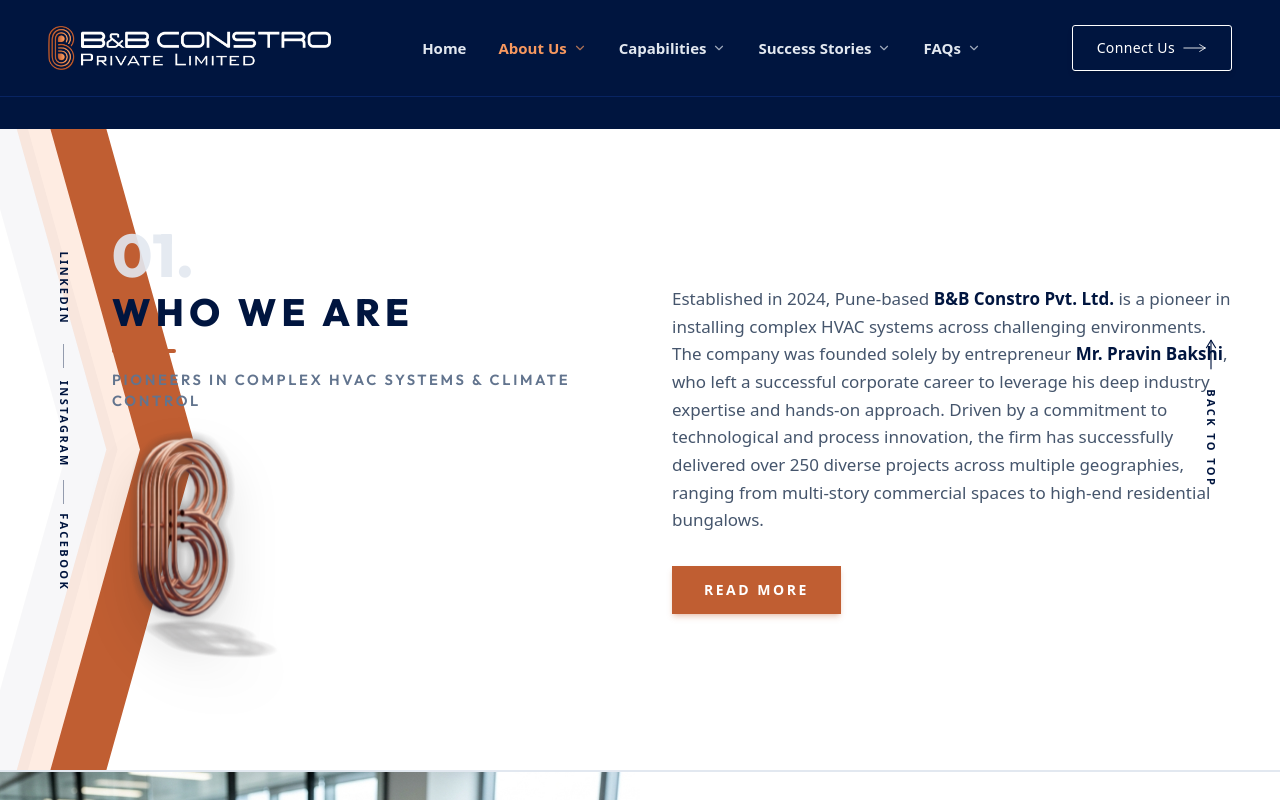
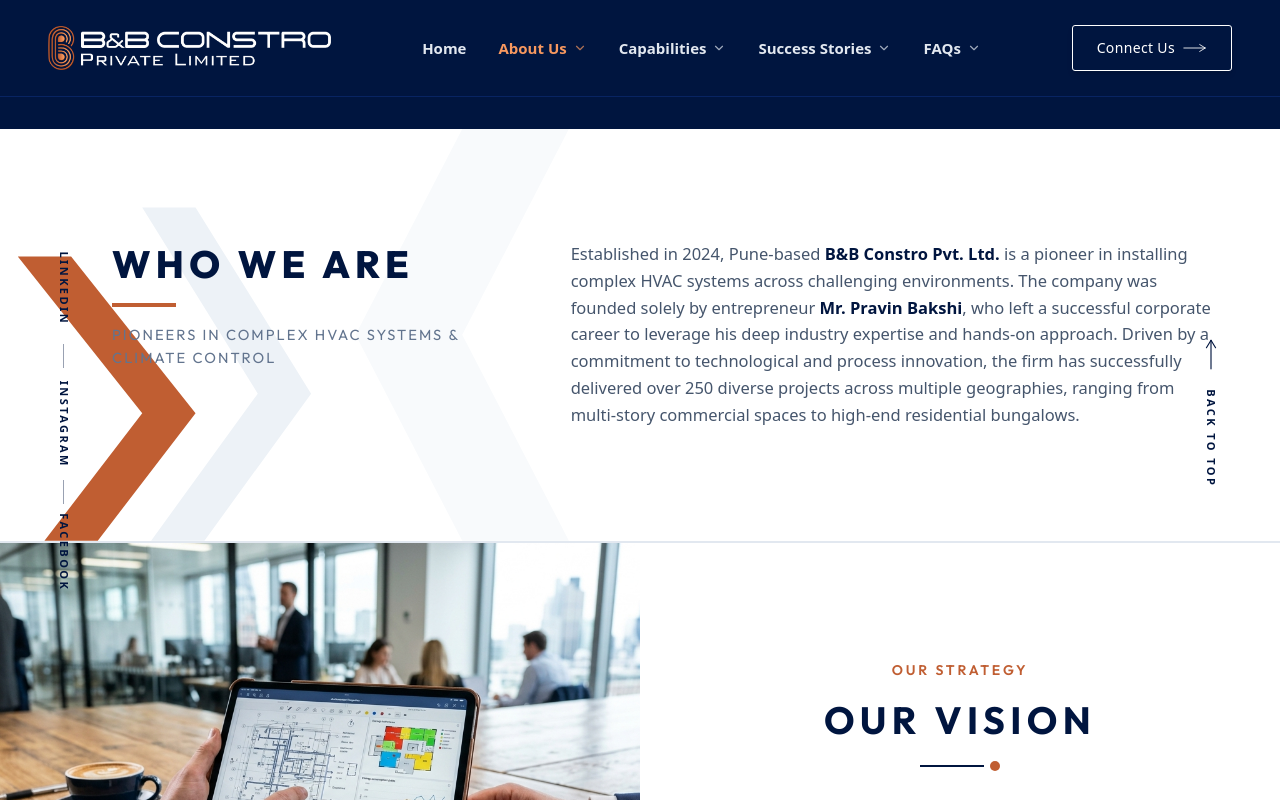
Before and after one commit to excitenext21-bit/bbconstro, a React (Vite) app: page /about in a window 1280 px wide. Shown: the top 800 px of the page. Built offline with nearby package versions, Linux system fonts and the light colour scheme; a web font is replaced by a local one.

Commit message:
Redesign Who We Are section exactly matching Image 2 style with Image 1 content, brand copper chevrons, and removed read more button

```diff
--- a/src/App.tsx
+++ b/src/App.tsx
@@ -133,12 +133,7 @@
             path="/about"
             element={
               <div className="py-8 animate-fadeIn">
-                <WhoWeAreSection
-                  onReadMore={() => {
-                    const el = document.getElementById('vision-mission');
-                    if (el) el.scrollIntoView({ behavior: 'smooth' });
-                  }}
-                />
+                <WhoWeAreSection />
                 <VisionMissionSection />
                 <ValuesSection />
                 <WhyChooseUsSection />
--- a/src/components/WhoWeAreSection.tsx
+++ b/src/components/WhoWeAreSection.tsx
@@ -1,102 +1,71 @@
 import React from 'react';
 
-interface WhoWeAreSectionProps {
-  onReadMore?: () => void;
-}
-
-export const WhoWeAreSection: React.FC<WhoWeAreSectionProps> = ({ onReadMore }) => {
+export const WhoWeAreSection: React.FC = () => {
   return (
     <section
       id="who-we-are"
       data-theme="light"
-      className="relative py-16 sm:py-20 lg:py-24 bg-white text-[#0f172a] border-b border-slate-200 overflow-hidden"
+      className="relative py-20 sm:py-24 lg:py-28 bg-white text-[#0f172a] border-b border-slate-200 overflow-hidden"
     >
-      {/* Geometric Chevron Accent on Left Margin matching Image 2 Style in Brand Copper */}
+      {/* Background Architectural Chevron Graphics matching Image 2 Style in Brand Copper */}
       <div
-        className="absolute left-0 top-0 bottom-0 w-28 sm:w-40 lg:w-56 pointer-events-none select-none overflow-hidden z-0"
+        className="absolute inset-0 pointer-events-none select-none overflow-hidden z-0"
         aria-hidden="true"
       >
         <svg
-          className="h-full w-full"
-          viewBox="0 0 200 400"
+          className="w-full h-full"
+          viewBox="0 0 1440 420"
           preserveAspectRatio="none"
           fill="none"
           xmlns="http://www.w3.org/2000/svg"
         >
-          {/* Faint Navy Background Chevron */}
+          {/* Large Center Faint Angle Band matching Image 2 */}
           <path
-            d="M-20,0 L60,200 L-20,400 L25,400 L105,200 L25,0 Z"
-            fill="#00153f"
-            fillOpacity="0.03"
+            d="M 520,0 L 400,210 L 520,420 L 640,420 L 520,210 L 640,0 Z"
+            fill="#f8fafc"
           />
-          {/* Soft Copper Glow Chevron */}
+
+          {/* Secondary Faint Slate/Grey Chevron matching Image 2 */}
           <path
-            d="M15,0 L95,200 L15,400 L55,400 L135,200 L55,0 Z"
-            fill="#f7985f"
-            fillOpacity="0.18"
+            d="M 160,80 L 290,270 L 170,420 L 230,420 L 350,270 L 220,80 Z"
+            fill="#edf2f7"
           />
-          {/* Primary Solid Brand Copper Chevron matching Image 2 */}
+
+          {/* Primary Solid Brand Copper Chevron matching Image 2 (replacing yellow) */}
           <path
-            d="M45,0 L125,200 L45,400 L95,400 L175,200 L95,0 Z"
+            d="M 20,130 L 160,290 L 50,420 L 110,420 L 220,290 L 80,130 Z"
             fill="#c05e32"
           />
         </svg>
       </div>
 
-      <div className="relative max-w-7xl mx-auto px-4 sm:px-6 lg:px-12 z-10">
-        <div className="grid grid-cols-1 lg:grid-cols-12 gap-10 lg:gap-16 items-center">
+      <div className="relative max-w-7xl mx-auto px-6 sm:px-10 lg:px-16 z-10">
+        <div className="grid grid-cols-1 lg:grid-cols-12 gap-8 lg:gap-16 items-start">
 
-          {/* Left Column: Heading, Accent Line, Subtitle & 3D Copper Motif */}
-          <div className="lg:col-span-6 pl-6 sm:pl-12 lg:pl-16">
-            {/* Watermark "01." from Image 1 */}
-            <span className="text-4xl sm:text-5xl lg:text-6xl font-black text-slate-200/90 font-['Outfit'] select-none block mb-1">
-              01.
-            </span>
-
-            {/* Main Heading: WHO WE ARE (keeping font size same at 38px) */}
-            <h1
-              className="text-[30px] sm:text-[38px] font-extrabold uppercase tracking-[0.14em] text-[#00153f] font-['Outfit'] leading-tight"
+          {/* Left Column: Heading, Accent Underline, Subtitle matching Image 2 */}
+          <div className="lg:col-span-5 pl-4 sm:pl-8 lg:pl-12">
+            {/* Main Heading: WHO WE ARE (38px font size, matching Image 2 "ABOUT US") */}
+            <h2
+              className="text-[32px] sm:text-[38px] font-extrabold uppercase tracking-[0.14em] text-[#00153f] font-['Outfit'] leading-tight"
               style={{ fontSize: '38px' }}
             >
               WHO WE ARE
-            </h1>
+            </h2>
 
             {/* Brand Copper Accent Underline Bar matching Image 2 */}
-            <div className="w-16 h-1 bg-[#c05e32] mt-3 mb-4 rounded-full" />
+            <div className="w-16 h-1 bg-[#c05e32] mt-3.5 mb-4" />
 
             {/* Subtitle Tagline matching Image 2 Style */}
-            <p className="text-xs sm:text-sm font-semibold uppercase tracking-[0.18em] text-slate-500 font-['Outfit'] mb-6">
+            <p className="text-xs sm:text-sm font-normal uppercase tracking-[0.14em] text-slate-500 font-['Outfit'] leading-relaxed max-w-sm">
               PIONEERS IN COMPLEX HVAC SYSTEMS &amp; CLIMATE CONTROL
             </p>
-
-            {/* 3D Copper 'B' Pipe Motif from Image 1 */}
-            <div className="relative pt-2">
-              <img
-                src="/assets/brand-copper-b.png"
-                alt="B&B Constro 3D Copper Pipe Motif"
-                className="w-36 sm:w-44 lg:w-48 h-auto object-contain animate-float-vertical drop-shadow-2xl"
-                loading="eager"
-              />
-            </div>
           </div>
 
-          {/* Right Column: Paragraph Content from Image 1 & Button from Image 2 */}
-          <div className="lg:col-span-6 flex flex-col justify-center">
-            {/* Exact Content from Image 1 */}
-            <p className="text-slate-600 text-sm sm:text-base lg:text-[17px] leading-relaxed font-normal mb-8 text-justify sm:text-left">
+          {/* Right Column: Paragraph Content from Image 1, NO Read More button */}
+          <div className="lg:col-span-7">
+            <p className="text-slate-600 text-sm sm:text-base lg:text-[16.5px] leading-relaxed font-normal text-justify sm:text-left">
               Established in 2024, Pune-based <strong className="text-[#00153f] font-semibold">B&amp;B Constro Pvt. Ltd.</strong> is a pioneer in installing complex HVAC systems across challenging environments. The company was founded solely by entrepreneur <strong className="text-[#00153f] font-semibold">Mr. Pravin Bakshi</strong>, who left a successful corporate career to leverage his deep industry expertise and hands-on approach. Driven by a commitment to technological and process innovation, the firm has successfully delivered over 250 diverse projects across multiple geographies, ranging from multi-story commercial spaces to high-end residential bungalows.
             </p>
-
-            {/* Rectangular Solid Brand Copper Button matching Image 2 */}
-            <div>
-              <button
-                type="button"
-                onClick={onReadMore}
-                className="inline-flex items-center justify-center px-8 py-3.5 bg-[#c05e32] hover:bg-[#8e3f1a] text-white font-bold text-xs sm:text-sm uppercase tracking-[0.18em] shadow-md shadow-[#c05e32]/25 transition-all duration-300 hover:shadow-lg hover:shadow-[#c05e32]/35 hover:-translate-y-0.5 cursor-pointer"
-              >
-                READ MORE
-              </button>
-            </div>
           </div>
 
         </div>
```
